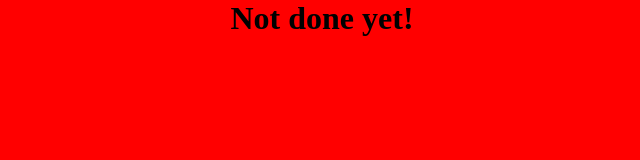
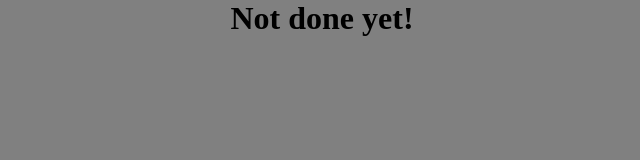
Before and after one commit to DaSkullBoy/Website, a plain HTML site: page index.html in a window 1280 px wide. Shown: the whole page, without its empty margins (318-958 px from the left). Drawn offline with Linux system fonts and the light colour scheme.

Commit message:
Update style.css

```diff
--- a/style.css
+++ b/style.css
@@ -1,5 +1,5 @@
 body {
  margin: 0;
- background: Red;
+ background: Grey;
  text-align: center;
 }
```
